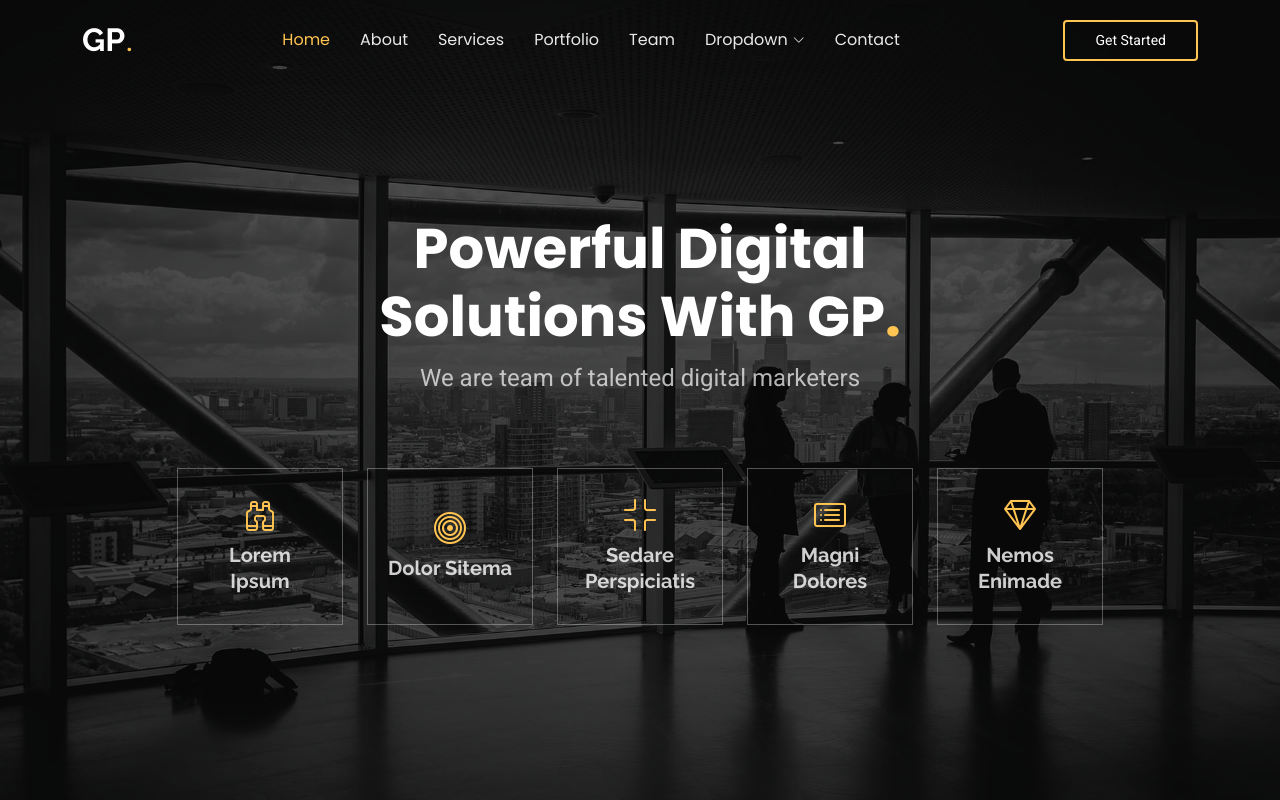
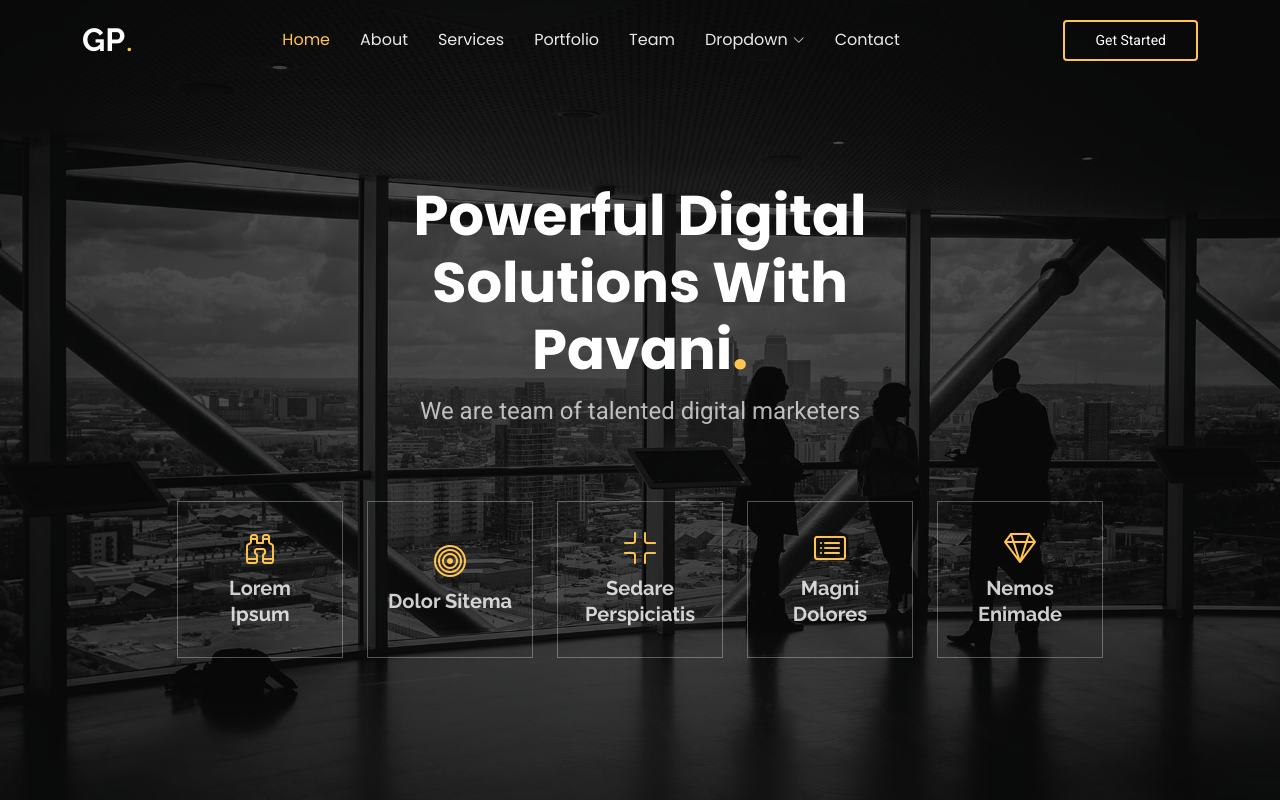
Before and after one commit to SivaPavaniAkurathi/SivaPavaniAkurathi.github.io, a plain HTML site: page index.html in a window 1280 px wide. Shown: the top 800 px of the page. Drawn offline with Linux system fonts and the light colour scheme.

Commit message:
Update index.html

```diff
--- a/index.html
+++ b/index.html
@@ -93,7 +93,7 @@
 
         <div class="row justify-content-center text-center" data-aos="fade-up" data-aos-delay="100">
           <div class="col-xl-6 col-lg-8">
-            <h2>Powerful Digital Solutions With GP<span>.</span></h2>
+            <h2>Powerful Digital Solutions With Pavani<span>.</span></h2>
             <p>We are team of talented digital marketers</p>
           </div>
         </div>
```
